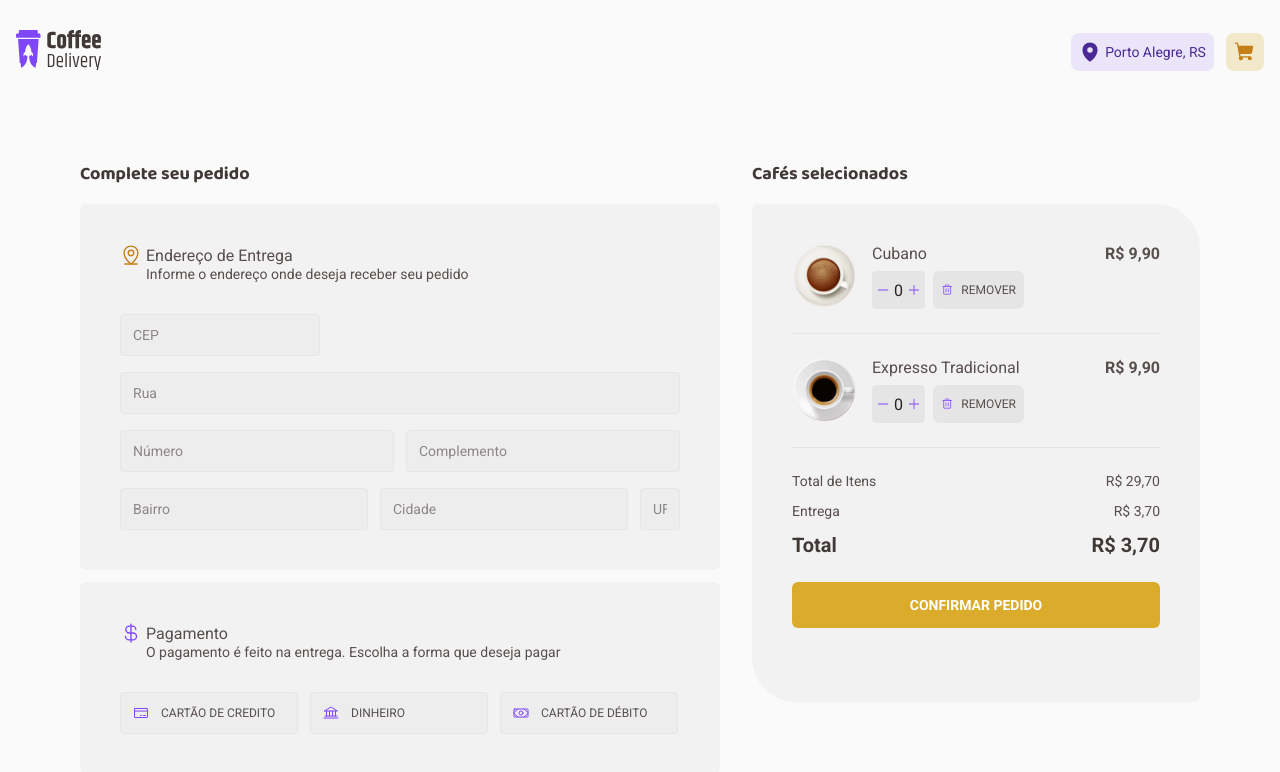
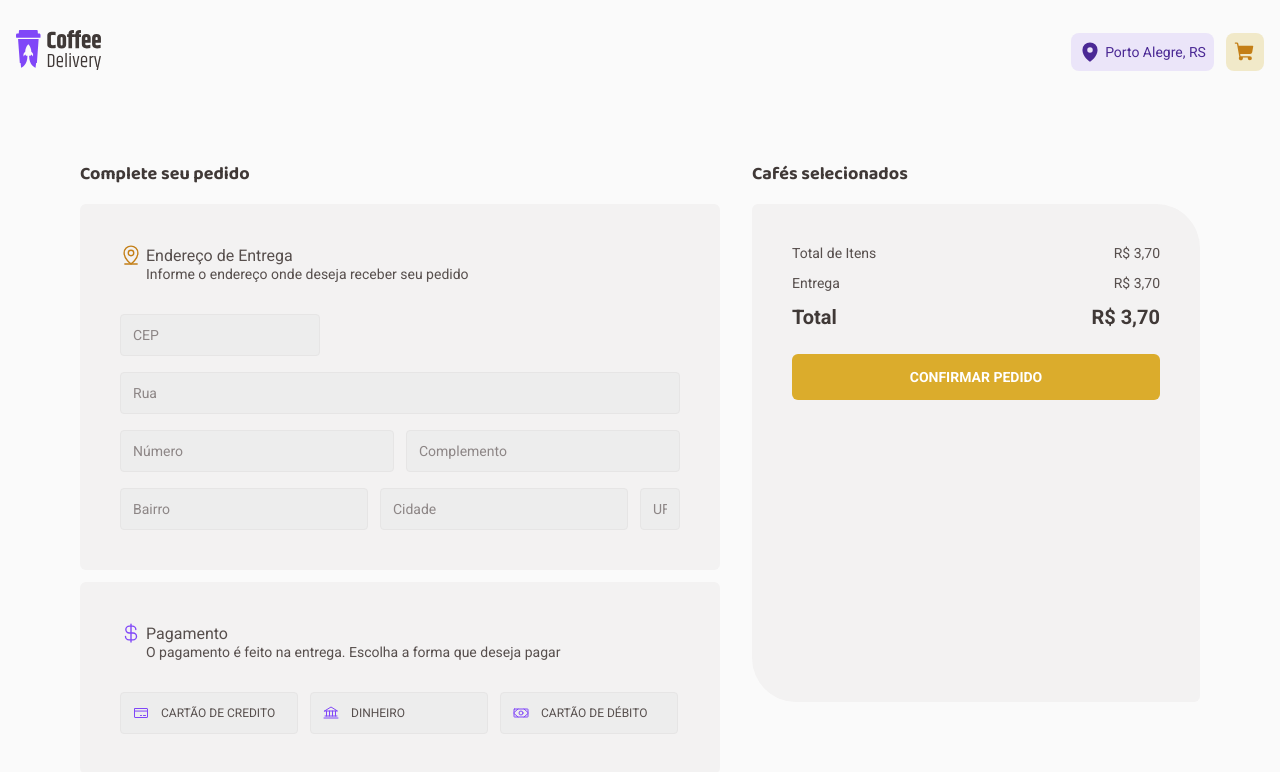
Before and after one commit to sleduardo20/coffe-delivery, a React (Create React App) app: page /confirmOrder in a window 1280 px wide. Shown: the top 772 px of the page. Built offline with nearby package versions, Linux system fonts and the light colour scheme.

Commit message:
✨ feat - add context coffes in components

```diff
--- a/src/components/Card/index.tsx
+++ b/src/components/Card/index.tsx
@@ -14,6 +14,7 @@ import { Minus, Plus, ShoppingCart } from 'phosphor-react';
 import { useCoffesContext } from '../../contexts/useCoffes';
 
 interface Props {
+  id: string;
   image: string;
   name: string;
   description: string;
@@ -21,7 +22,7 @@ interface Props {
   tags: string[];
 }
 
-export function Card({ description, image, name, price, tags }: Props) {
+export function Card({ id, description, image, name, price, tags }: Props) {
   const [quantity, setQuantity] = useState(0);
 
   const { addToCard } = useCoffesContext();
@@ -35,6 +36,7 @@ export function Card({ description, image, name, price, tags }: Props) {
   const emptyQuantity = quantity === 0;
 
   const coffe = {
+    id,
     name,
     quantity,
     price,
--- a/src/components/CoffesSelected/CoffeItem.tsx
+++ b/src/components/CoffesSelected/CoffeItem.tsx
@@ -1,20 +1,25 @@
 import { Minus, Plus, Trash } from 'phosphor-react';
-import { useState } from 'react';
 import styled from 'styled-components';
+import { formatedPrice } from '../../utils/formatValues';
 
 interface Props {
   name: string;
   image: string;
-  price: string;
+  price: number;
+  quantity: number;
   removeCoffe: () => void;
 }
 
-export function CoffeItem({ name, image, price, removeCoffe }: Props) {
-  const [quantity, setQuantity] = useState(0);
+export function CoffeItem({
+  name,
+  image,
+  quantity,
+  price,
+  removeCoffe,
+}: Props) {
   return (
     <CoffeItemContainer>
       <img src={image} alt="Image do cafe" />
-
       <Details>
         <Info>
           <Description>{name}</Description>
@@ -23,14 +28,10 @@ export function CoffeItem({ name, image, price, removeCoffe }: Props) {
               <Minus
                 weight="fill"
                 size={14}
-                onClick={() => setQuantity(quantity - 1)}
+                onClick={() => console.log('ok')}
               />
               <span>{quantity}</span>
-              <Plus
-                weight="fill"
-                size={14}
-                onClick={() => setQuantity(quantity + 1)}
-              />
+              <Plus weight="fill" size={14} onClick={() => console.log('ok')} />
             </AddRemoveQuantityButton>
             <RemoveCoffeButton type="button" onClick={removeCoffe}>
               <Trash size={16} />
@@ -39,7 +40,7 @@ export function CoffeItem({ name, image, price, removeCoffe }: Props) {
           </ActionsButton>
         </Info>
       </Details>
-      <Price>R$ {price}</Price>
+      <Price>{formatedPrice(price)}</Price>
     </CoffeItemContainer>
   );
 }
--- a/src/components/CoffesSelected/index.tsx
+++ b/src/components/CoffesSelected/index.tsx
@@ -1,14 +1,15 @@
 import styled from 'styled-components';
+import { useCoffesContext } from '../../contexts/useCoffes';
 import { CoffeItem } from './CoffeItem';
 
-import mockCoffesSelected from './mock';
+export function CoffesSelected() {
+  const { coffes, removeFromCard } = useCoffesContext();
 
-export function CoffesSelected() {
   return (
     <CoffesSelectedContainer>
-      {mockCoffesSelected.map((coffe) => (
+      {coffes.map((coffe) => (
         <div key={coffe.name}>
-          <CoffeItem {...coffe} removeCoffe={() => console.log('remover')} />
+          <CoffeItem {...coffe} removeCoffe={() => removeFromCard(coffe.id)} />
           <Divider />
         </div>
       ))}
--- a/src/components/CoffesSelected/mock.ts
+++ /dev/null
@@ -1,15 +0,0 @@
-import cubano from '../../assets/cubano.svg';
-import expresso from '../../assets/expresso.svg';
-
-export default [
-  {
-    name: 'cubano',
-    image: cubano,
-    price: '9,90',
-  },
-  {
-    name: 'expresso tradicional',
-    image: expresso,
-    price: '9,90',
-  },
-];
--- a/src/pages/ConfirmOrder/index.tsx
+++ b/src/pages/ConfirmOrder/index.tsx
@@ -9,6 +9,9 @@ import { useState } from 'react';
 import { useNavigate } from 'react-router-dom';
 import { CoffesSelected } from '../../components/CoffesSelected';
 import { Input } from '../../components/Input';
+import { useCoffesContext } from '../../contexts/useCoffes';
+import { sumCoffeValues } from '../../utils/formatValues';
+
 import {
   CoffesSelectedSection,
   ConfirmItems,
@@ -31,6 +34,7 @@ enum FormPayments {
 
 export function ConfirmOrder() {
   const [radioInputValue, setRadioInputValue] = useState<FormPayments>();
+  const { coffes } = useCoffesContext();
   const navigate = useNavigate();
 
   const createOrder = () => {
@@ -124,7 +128,7 @@ export function ConfirmOrder() {
             <CoffesSelected />
             <Total>
               <span>Total de Itens</span>
-              <span>R$ 29,70</span>
+              <span>{sumCoffeValues(coffes)}</span>
             </Total>
             <Total>
               <span>Entrega</span>
@@ -132,7 +136,7 @@ export function ConfirmOrder() {
             </Total>
             <Total>
               <strong>Total</strong>
-              <strong>R$ 3,70</strong>
+              <strong>{sumCoffeValues(coffes)}</strong>
             </Total>
             <ConfirmOrderButton type="submit">
               Confirmar Pedido
--- a/src/pages/Home/mock.ts
+++ b/src/pages/Home/mock.ts
@@ -3,6 +3,7 @@ import { getCoffeImages } from '../../utils/getCoffeImages';
 
 const mock = [
   {
+    id: '01',
     name: 'expresso tradicional',
     image: 'expresso',
     tags: ['tradicional', 'especial'],
@@ -10,6 +11,7 @@ const mock = [
     price: '9.90',
   },
   {
+    id: '02',
     name: 'expresso americano',
     image: 'americano',
     tags: ['tradicional'],
@@ -17,6 +19,7 @@ const mock = [
     price: '9.90',
   },
   {
+    id: '03',
     name: 'expresso cremoso',
     image: 'expressocremoso',
     tags: ['tradicional'],
@@ -24,6 +27,7 @@ const mock = [
     price: '9.90',
   },
   {
+    id: '04',
     name: 'expresso gelado',
     image: 'cafegelado',
     tags: ['tradicional', 'gelado'],
@@ -31,6 +35,7 @@ const mock = [
     price: '9.90',
   },
   {
+    id: '05',
     name: 'café com leite',
     image: 'cafecomleite',
     tags: ['tradicional', 'com leite'],
@@ -38,6 +43,7 @@ const mock = [
     price: '9.90',
   },
   {
+    id: '06',
     name: 'latte',
     image: 'latte',
     tags: ['tradicional', 'com leite'],
@@ -46,6 +52,7 @@ const mock = [
     price: '9.90',
   },
   {
+    id: '07',
     name: 'capuccino',
     image: 'capuccino',
     tags: ['tradicional', 'com leite'],
@@ -54,6 +61,7 @@ const mock = [
     price: '9.90',
   },
   {
+    id: '08',
     name: 'macchiato',
     image: 'macchiato',
     tags: ['tradicional', 'com leite'],
@@ -62,6 +70,7 @@ const mock = [
     price: '9.90',
   },
   {
+    id: '09',
     name: 'mochaccino',
     image: 'mochaccino',
     tags: ['tradicional', 'com leite'],
@@ -69,6 +78,7 @@ const mock = [
     price: '9.90',
   },
   {
+    id: '10',
     name: 'chocolatequente',
     image: 'chocolatequente',
     tags: ['tradicional', 'com leite'],
@@ -76,6 +86,7 @@ const mock = [
     price: '9.90',
   },
   {
+    id: '11',
     name: 'cubano',
     image: 'cubano',
     tags: ['especial', 'gelado', 'alcoólico'],
@@ -84,6 +95,7 @@ const mock = [
     price: '9.90',
   },
   {
+    id: '12',
     name: 'havaiano',
     image: 'havaiano',
     tags: ['especial'],
@@ -91,6 +103,7 @@ const mock = [
     price: '9.90',
   },
   {
+    id: '13',
     name: 'árabe',
     image: 'arabe',
     tags: ['especial'],
@@ -98,6 +111,7 @@ const mock = [
     price: '9.90',
   },
   {
+    id: '14',
     name: 'irlandes',
     image: 'irlandes',
     tags: ['especial', 'alcoólico'],
@@ -107,6 +121,7 @@ const mock = [
 ];
 
 export const availableCoffes = mock.map((coffe) => ({
+  id: coffe.id,
   name: coffe.name,
   quantity: 0,
   price: Number(coffe.price),
```
